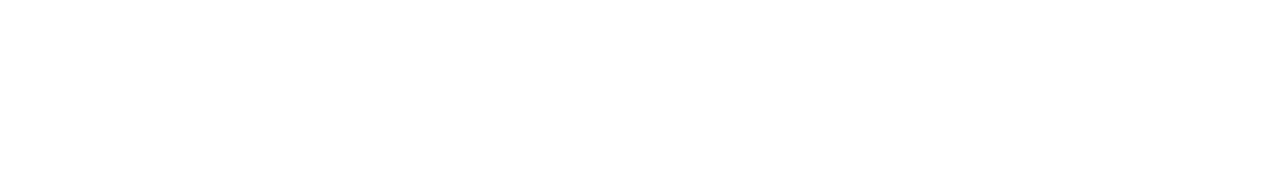
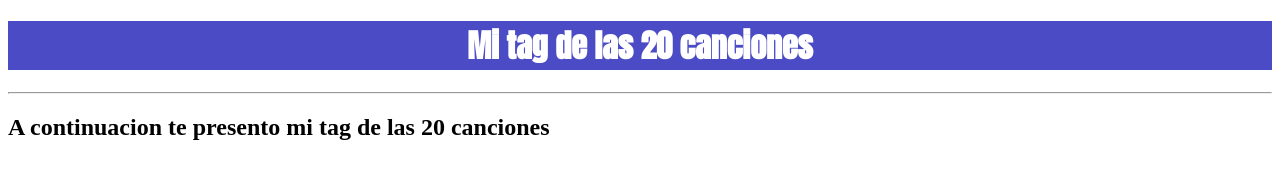
Before and after one commit to FabioBetancourt/tag_de_las_20_canciones, a plain HTML site: page index.html in a window 1280 px wide. Drawn offline with Linux system fonts and the light colour scheme.

Commit message:
se diseño un titulo con un separador en index.html y en css se le dio un style de tipo de letra al h1 con una clase llamada titulo1

```diff
--- a/index.html
+++ b/index.html
@@ -1,13 +1,20 @@
 <!DOCTYPE html>
 <html lang="en">
+
 <head>
     <meta charset="UTF-8">
     <meta http-equiv="X-UA-Compatible" content="IE=edge">
     <meta name="viewport" content="width=device-width, initial-scale=1.0">
     <title>Las 20 Principales de ADSO</title>
     <link rel="stylesheet" href="style.css">
+    <link rel="preconnect" href="https://fonts.googleapis.com">
+    <link rel="preconnect" href="https://fonts.gstatic.com" crossorigin>
+    <link href="https://fonts.googleapis.com/css2?family=Anton&display=swap" rel="stylesheet">
 </head>
+
 <body>
+    <h1 class="titulo1">Mi tag de las 20 canciones</h1> <hr>
+    <h2>A continuacion te presento mi tag de las 20 canciones</h2>
+</body>
 
-</body>
 </html>
--- a/style.css
+++ b/style.css
@@ -0,0 +1,7 @@
+.titulo1{
+    background-color: rgb(75, 75, 198);
+    color: white;
+    display: flex;
+    justify-content: center;
+    font-family: 'Anton', sans-serif;
+}
```
